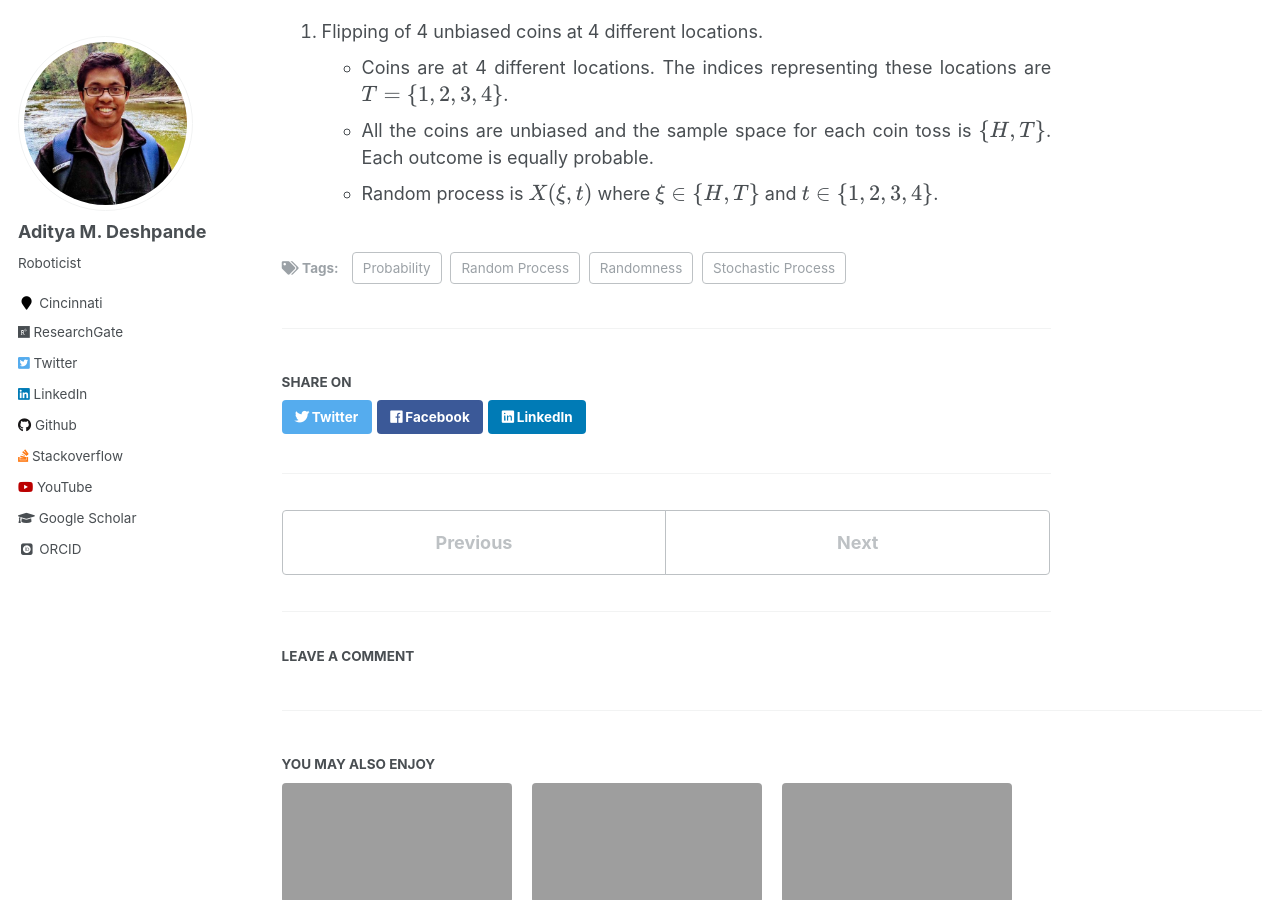
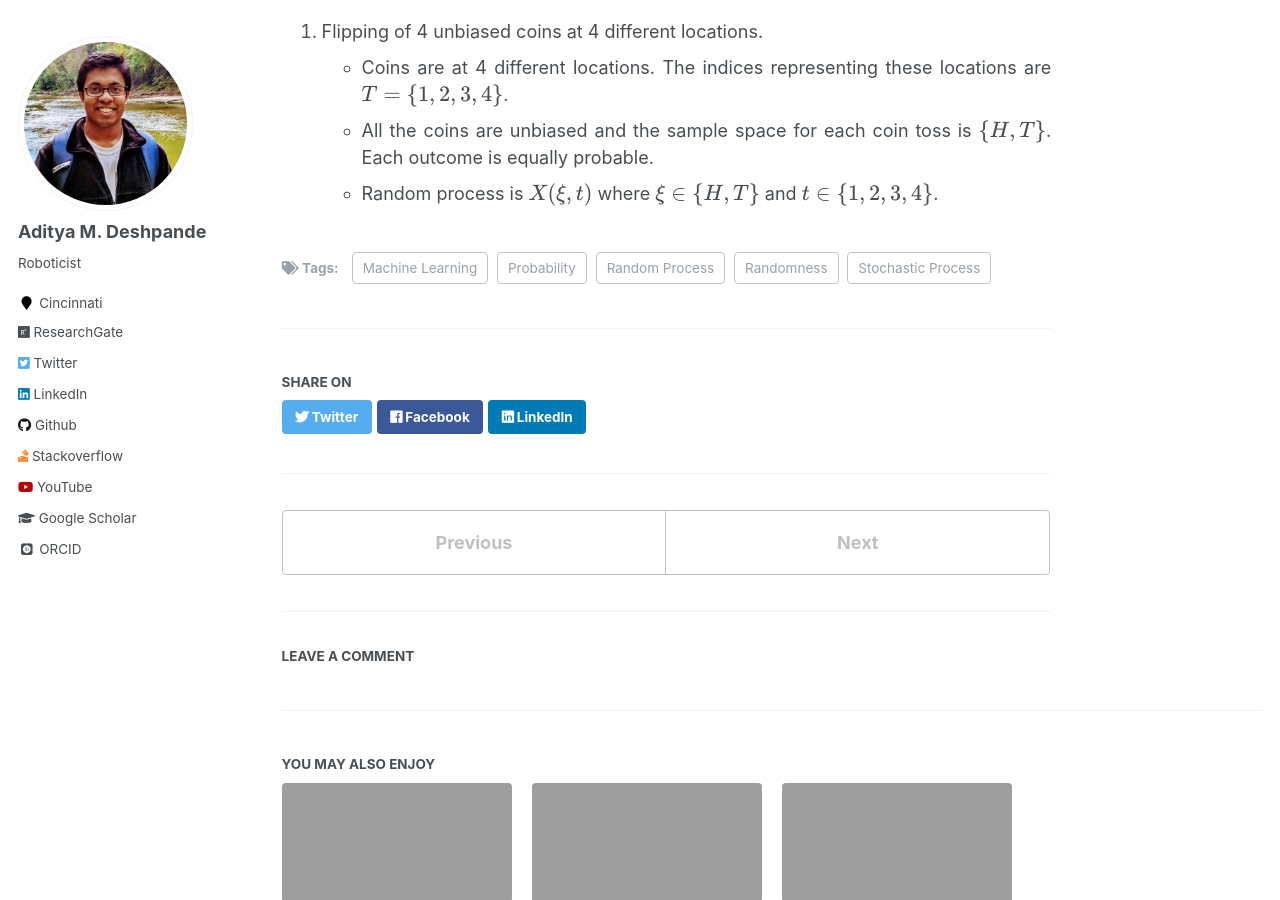
Before and after one commit to adipandas/adipandas.github.io, a Jekyll site: the page built from _posts/2019-09-01-random-process.md, in a window 1280 px wide and 900 px high, scrolled down 3215 px. Built offline with Jekyll 4.4.1, drawn with Linux system fonts in a browser that asks for light colours; some web fonts are replaced; formulas are drawn with MathJax 3; comment, search, counter and statistics services are not loaded.

Commit message:
Update 2019-09-01-random-process.md

```diff
--- a/_posts/2019-09-01-random-process.md
+++ b/_posts/2019-09-01-random-process.md
@@ -2,12 +2,13 @@
 title: 'Random Processes'
 date: 2019-09-01
 excerpt: The post explains the basics of **Random Processes**. Click [here](https://adipandas.github.io/posts/2019/09/random-process/) to read further.
-permalink: /posts/random-process/
+permalink: /posts/2019/09/random-processes/
 tags:
   - Random Process
   - Stochastic Process
   - Randomness
   - Probability
+  - Machine Learning
 ---
 
 Gaussian Processes allow the incorporation of prior knowlegde about the data while making predictions. These are a very powerful tool for regression as well as classification problems. Similarly, Reinforcement Learning (RL) also has Markov Processes and Markov Decision Processes (MDP) as its fundamental components. Both the topics have a commanality of Randomness/Stochasticity. While working with a RL agent, the stochasticity in the MDP is not about a single step in agent's life, but over the entire period of time the agent performs its actions. For each episode, it may take different actions to perform the same task because of the stochasticity involved in the process. Thus, the trajectories of this agent may differ for each episode. One can also think about any real life scenario or task. The observations are made over a period of time and they may be influenced by random effects. Here, the stochasticity is not just at a single instant but throughout the time interval.
```
